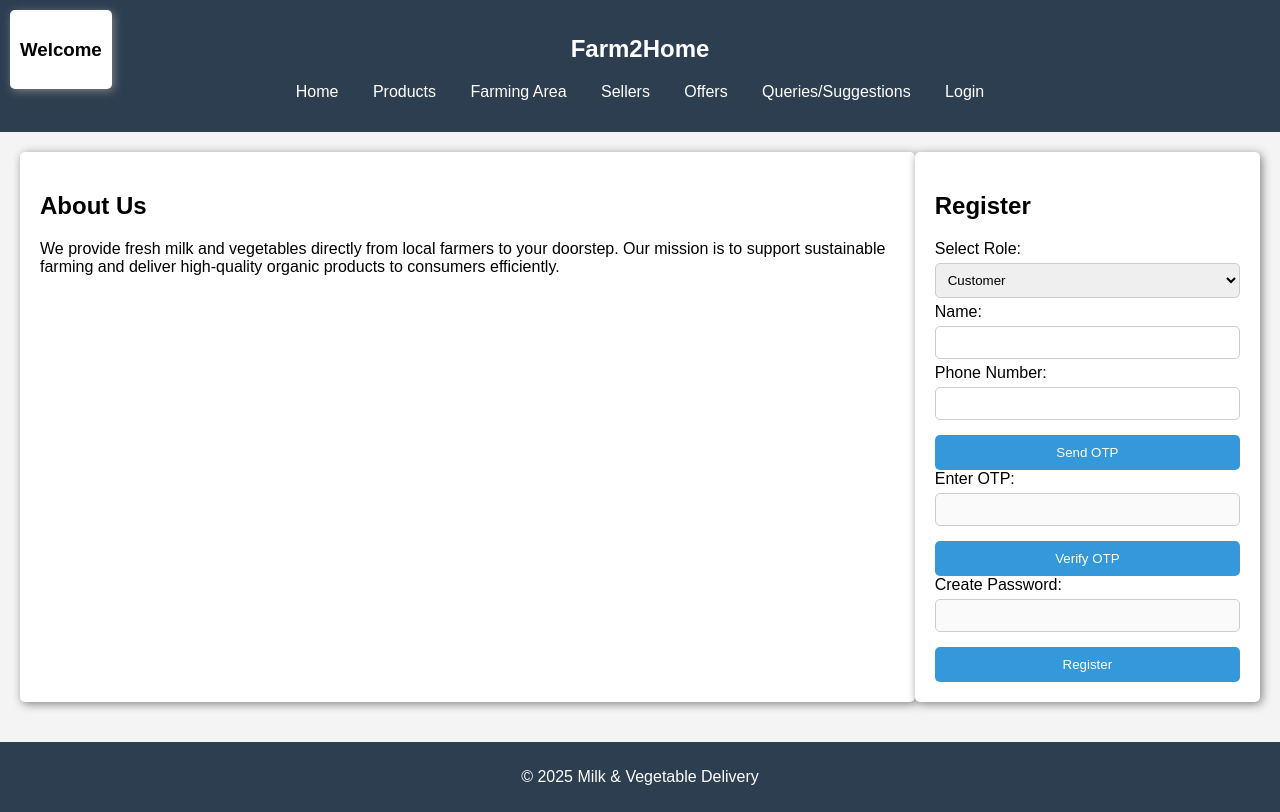
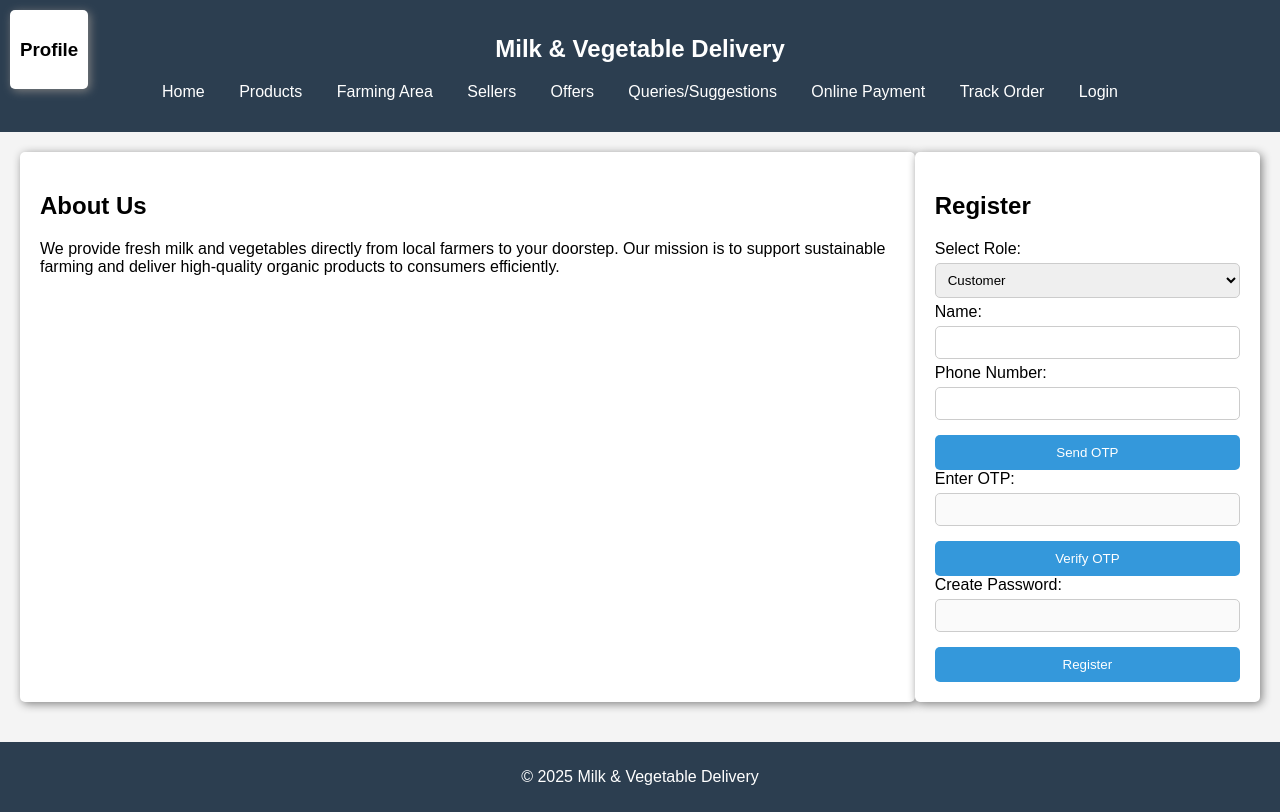
Before and after one commit to Sinchana-01/farm2home, a plain HTML site: page index.html in a window 1280 px wide. Drawn offline with Linux system fonts and the light colour scheme.

Commit message:
index.html

```diff
--- a/index.html
+++ b/index.html
@@ -3,13 +3,13 @@
 <head>
     <meta charset="UTF-8">
     <meta name="viewport" content="width=device-width, initial-scale=1.0">
-    <title>Farm2Home</title>
+    <title>Milk & Vegetable Delivery - Home</title>
     <link rel="stylesheet" href="style.css">
 </head>
 <body>
     <header>
         <nav>
-            <h1>Farm2Home</h1>
+            <h1>Milk & Vegetable Delivery</h1>
             <ul>
                 <li><a href="index.html">Home</a></li>
                 <li><a href="product.html">Products</a></li>
@@ -17,6 +17,8 @@
                 <li><a href="sellers.html">Sellers</a></li>
                 <li><a href="offers.html">Offers</a></li>
                 <li><a href="queries.html">Queries/Suggestions</a></li>
+                <li><a href="payment.html">Online Payment</a></li>
+                <li><a href="track-order.html">Track Order</a></li>
                 <li><a href="login.html">Login</a></li>
             </ul>
         </nav>
@@ -24,7 +26,7 @@
 
     <!-- Customer Profile (Top Left) -->
     <div id="customer-profile">
-        <h3>Welcome<span id="customer-name"></span></h3>
+        <h3>Profile<span id="customer-name"></span></h3>
     </div>
 
     <main class="container">
@@ -33,6 +35,9 @@
             <h2>About Us</h2>
             <p>We provide fresh milk and vegetables directly from local farmers to your doorstep. Our mission is to support sustainable farming and deliver high-quality organic products to consumers efficiently.</p>
         </section>
+
+        <!-- Spacing -->
+        <div class="spacer"></div>
 
         <!-- Registration Section (25%) -->
         <section class="register">
```
